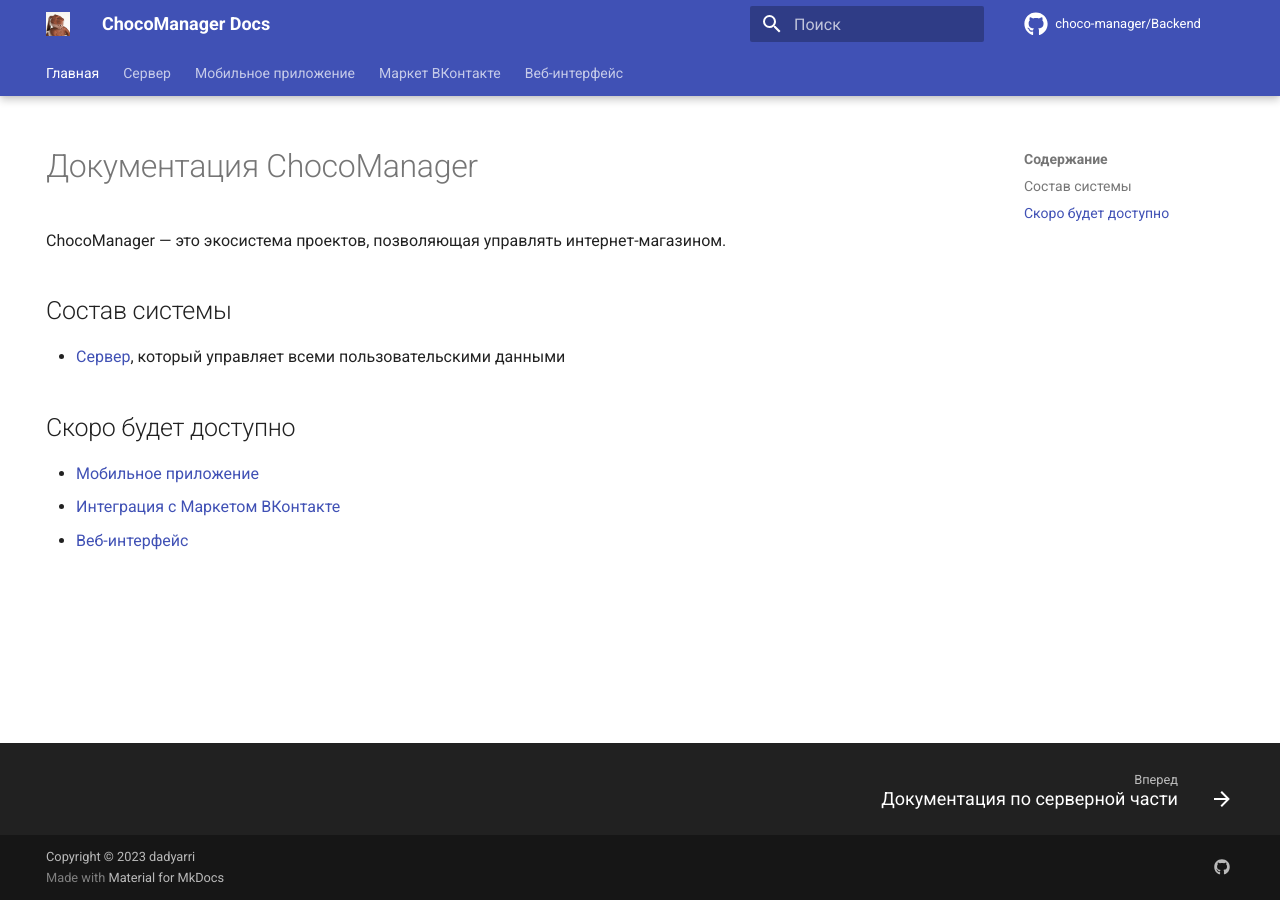
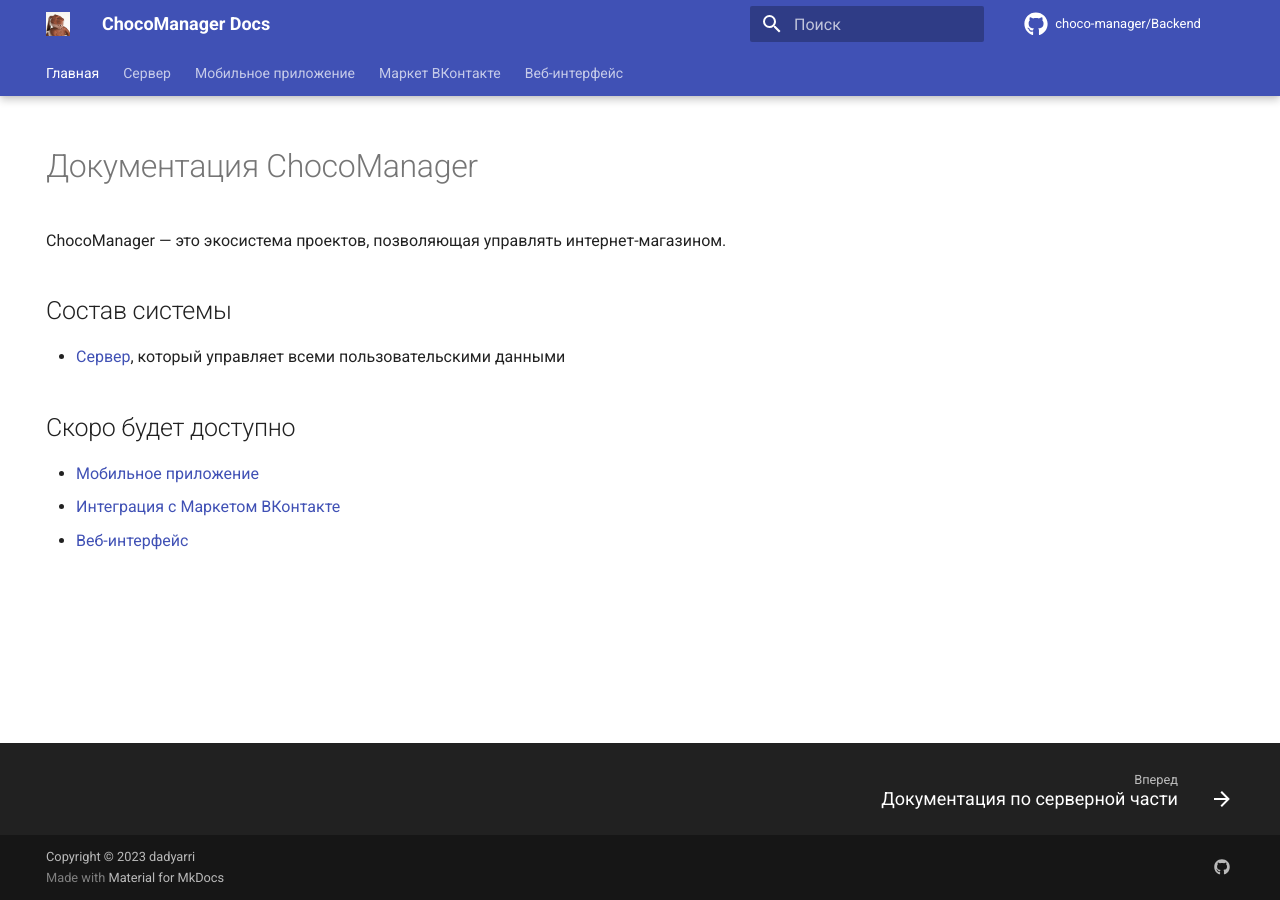
Before and after one commit to choco-manager/Docs, an MkDocs documentation site: the page built from docs/index.md, in a window 1280 px wide. Built offline with MkDocs 1.6.1 and Material for MkDocs 9.7.7, drawn with Linux system fonts in a browser that asks for light colours; comment, search, counter and statistics services are not loaded; the version menu is left out; some of the changed lines change nothing that is shown.

Commit message:
fix(docs): add hiding one more unneccsary part

```diff
--- a/docs/index.md
+++ b/docs/index.md
@@ -2,6 +2,7 @@
 
 hide:
     - navigation
+    - toc
 
 ---
 
```
